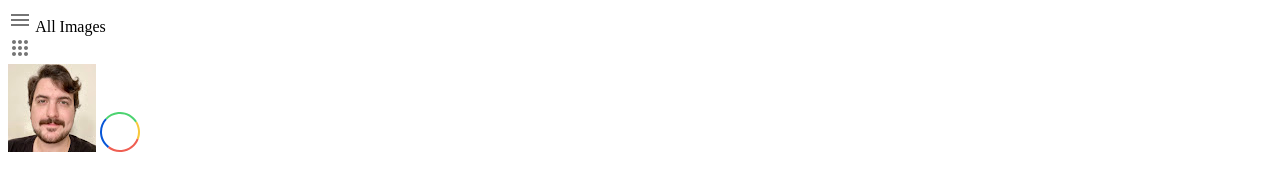
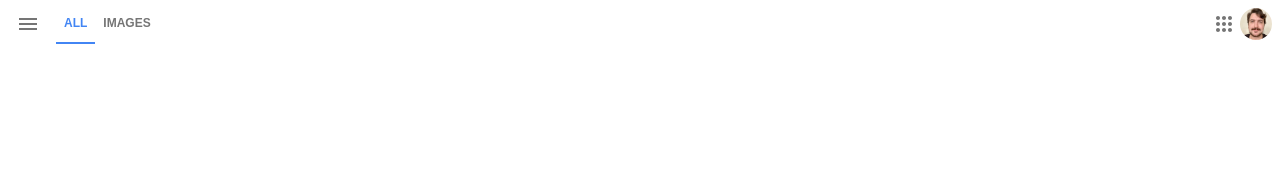
Before and after one commit to franciscohcf/google-clone, a plain HTML site: page index.html in a window 1280 px wide. Drawn offline with Linux system fonts and the light colour scheme.

Commit message:
Header styles added

```diff
--- a/index.html
+++ b/index.html
@@ -5,20 +5,21 @@
     <meta name="viewport"
           content="width=device-width, user-scalable=no, initial-scale=1.0, maximum-scale=1.0, minimum-scale=1.0">
     <meta http-equiv="X-UA-Compatible" content="ie=edge">
-    <title>Document</title>
+    <title>Google Clone</title>
+    <link rel="stylesheet" href="style.css" />
 </head>
 <body>
     <header class="menu">
         <div class="menu__section left">
             <img class="menu__icon" src="assets/burger-icon.svg" alt="Burger" />
-            <a class="menu__link">All</a>
+            <a class="menu__link active" >All</a>
             <a class="menu__link">Images</a>
         </div>
         <div class="menu__section right">
             <img class="menu__icon" src="assets/more-icon.svg" alt="More" />
             <div class="menu__profile">
+                <!--<img class="menu__avatar--frame" src="assets/circle-frame.svg" alt="Avatar Frame" /-->
                 <img class="menu__avatar" src="assets/unnamed.jpg" alt="Avatar Picture" />
-                <img class="menu__avatar--frame" src="assets/circle-frame.svg" alt="Avatar Frame" />
             </div>
         </div>
     </header>
--- a/style.css
+++ b/style.css
@@ -0,0 +1,78 @@
+
+/* Reset */
+
+* {
+    margin: 0;
+    padding: 0;
+    box-sizing: border-box;
+}
+
+*,
+input,
+button {
+    font-family: Arial, sans-serif;
+}
+
+/* Header */
+
+.menu {
+    height: 48px;
+    display: flex;
+    width: 100%;
+    justify-content: space-between;
+}
+.menu__section {
+    display: flex;
+    align-items: center;
+}
+
+.menu__section.left .menu__icon {
+    padding: 12px 16px;
+}
+
+.menu__link {
+    text-transform: uppercase;
+    font-size: 12px;
+    font-weight: 600;
+    color: #757575;
+    padding: 12px 8px;
+}
+
+.menu__link.active {
+    color: #4285f4;
+    border-bottom: 2px solid #4285f4;
+}
+
+.menu__link:not(.active) {
+    margin-bottom: 2px;
+}
+
+.menu__section.right {
+    margin-right: 4px;
+}
+
+.menu__section.right.menu__icon {
+    padding: 12px;
+}
+
+.menu__profile {
+    padding: 4px;
+    width: 40px;
+    height: 40px;
+    position: relative;
+}
+
+.menu__avatar {
+    width: 100%;
+    height: 100%;
+    border-radius: 50%;
+    object-fit: contain;
+}
+
+.menu__avatar--frame {
+    position: absolute;
+    top: 0;
+    left: 0;
+}
+
+/* Header */
```
